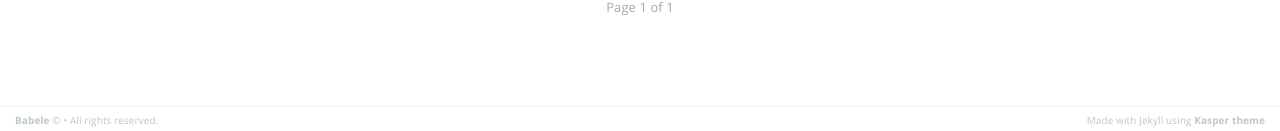
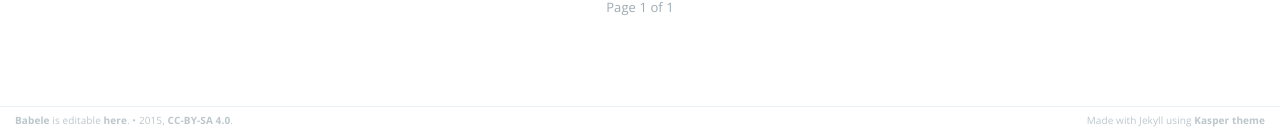
Before and after one commit to Aubreymcfato/aubreymcfato.github.io, a Jekyll site: the page built from index.html, in a window 1280 px wide and 900 px high, scrolled down 2754 px. Shown: the part 766-897 px from the top of the window. Built offline with Jekyll 4.4.1, drawn with Linux system fonts in a browser that asks for light colours; Markdown is read by kramdown in place of the engine named in the settings; the list of posts is cut into pages by our own code.

Commit message:
footer
aggiungo link a repo

```diff
--- a/_layouts/default.html
+++ b/_layouts/default.html
@@ -21,9 +21,10 @@
 
     {{ content }}
     <footer class="site-footer clearfix">
+
       <section class="copyright">
-        <a href="{{ site.baseurl }}">{{ site.name }}</a> &copy;
-              {{date format="YYYY"}} &bull; All rights reserved.
+        <a href="{{ site.baseurl }}">{{ site.name }}</a> is editable <a href="https://github.com/Aubreymcfato/aubreymcfato.github.io/">here</a>.
+              {{date format="YYYY"}} &bull; 2015, <a href="http://creativecommons.org/licenses/by-sa/4.0/">CC-BY-SA 4.0</a>.
       </section>
       <section class="poweredby">Made with Jekyll using
         <a href="http://github.com/rosario/kasper">Kasper theme</a>
```
